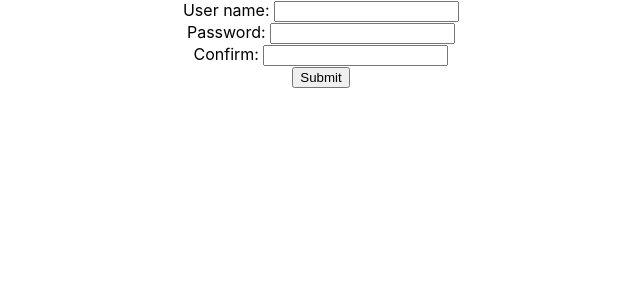
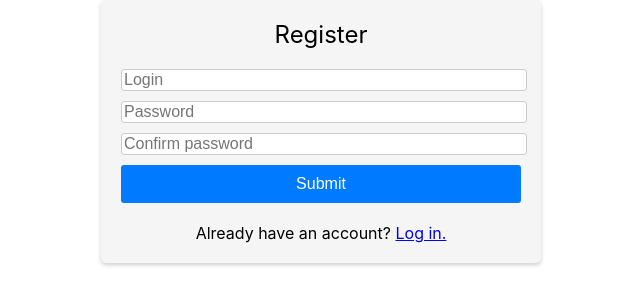
Before and after one commit to BTurkowyd/coding_task_interview, a React (Create React App) app in the folder frontend/: page /register in a window 1280 px wide. Shown: the top 304 px of the page, without its empty margins (319-959 px from the left). Built offline with nearby package versions, Linux system fonts and the light colour scheme.

Commit message:
Login/Register forms formed beautified

```diff
--- a/frontend/src/components/Login/Login.js
+++ b/frontend/src/components/Login/Login.js
@@ -1,7 +1,7 @@
 import React, { useEffect, useState } from "react";
 import { loginUser } from "../../api/api";
 import { useNavigate } from "react-router-dom";
-
+import './style.css'
 
 const Login = () => {
 
@@ -21,7 +21,7 @@ const Login = () => {
             "name": name,
             "password": password
         }
-            loginUser(JSON.stringify(credentials))
+        loginUser(JSON.stringify(credentials))
             .then(response => {
                 localStorage.setItem("name", response.data.name)
                 localStorage.setItem("renting", response.data.renting)
@@ -41,22 +41,21 @@ const Login = () => {
 
     }
 
-    return(
-        <div className="form">
+    return (
+        <div className="login-container">
             <form onSubmit={handleSubmit}>
-                <div>
-                    <label htmlFor="name"> User name: </label>
-                    <input type="text" onChange={(e) => setName(e.target.value)} value={name} name="name" required />
+                <div className="login-heading">
+                    Login
                 </div>
-                <div>
-                    <label htmlFor="password"> Password: </label>
-                    <input type="password" onChange={(e) => setPassword(e.target.value)} value={password} name="password" required />
-                </div>
-                <div>
-                    <input type="submit"/>
+                <div className="login-form">
+                    <input className="login-input" placeholder="Login" type="text" onChange={(e) => setName(e.target.value)} value={name} name="name" required />
+                    <input className="login-input" placeholder="Password" type="password" onChange={(e) => setPassword(e.target.value)} value={password} name="password" required />
+                    <input className="login-button" type="submit" />
                 </div>
             </form>
-            Are you new here? <a href="/register"> Register your account! </a>
+            <div className="login-link">
+                Are you new here? <a href="/register"> Register your account! </a>
+            </div>
         </div>
     )
 }
--- /dev/null
+++ b/frontend/src/components/Login/style.css
@@ -0,0 +1,46 @@
+.login-container {
+    max-width: 400px;
+    margin: 0 auto;
+    padding: 20px;
+    background-color: #f5f5f5;
+    border-radius: 5px;
+    box-shadow: 0 2px 4px rgba(0, 0, 0, 0.2);
+  }
+
+  .login-heading {
+    text-align: center;
+    font-size: 24px;
+    margin-bottom: 20px;
+  }
+
+  .login-form {
+    margin-bottom: 20px;
+  }
+
+  .login-input {
+    width: 100%;
+    /* padding: 10px; */
+    font-size: 16px;
+    border-radius: 3px;
+    border: 1px solid #ccc;
+    margin-bottom: 10px;
+  }
+
+  .login-button {
+    width: 100%;
+    padding: 10px;
+    font-size: 16px;
+    border-radius: 3px;
+    background-color: #007bff;
+    color: #fff;
+    border: none;
+    cursor: pointer;
+  }
+
+  .login-button:hover {
+    background-color: #0056b3;
+  }
+
+  .login-link {
+    text-align: center;
+  }
--- a/frontend/src/components/Register/Register.js
+++ b/frontend/src/components/Register/Register.js
@@ -1,6 +1,8 @@
 import React, { useState, useEffect } from "react";
 import { registerUser } from "../../api/api";
 import { useNavigate } from "react-router-dom";
+import './style.css'
+
 
 const Register = () => {
     const [userName, setUserName] = useState("")
@@ -41,22 +43,19 @@ const Register = () => {
     }
 
     return (
-        <div className="form">
+        <div className="register-container">
             <form onSubmit={handleRegister}>
-            <div>
-                <label htmlFor="name"> User name: </label>
-                <input type="text" onChange={(e) => setUserName(e.target.value)} value={userName} name="name" required />
+                <div className="register-heading">
+                    Register
                 </div>
-            <div>
-                <label htmlFor="password"> Password: </label>
-                <input type="password" onChange={(e) => setPassword(e.target.value)} value={password} name="password" required />
+                <div className="register-form">
+                    <input className="register-input" placeholder="Login" type="text" onChange={(e) => setUserName(e.target.value)} value={userName} name="name" required />
+                    <input className="register-input" placeholder="Password" type="password" onChange={(e) => setPassword(e.target.value)} value={password} name="password" required />
+                    <input className="register-input" placeholder="Confirm password" type="password" onChange={(e) => setConfirmPassword(e.target.value)} value={confirmPassword} name="password" required />
+                    <input className="register-button" type="submit" />
                 </div>
-            <div>
-                <label htmlFor="confirmPassword"> Confirm: </label>
-                <input type="password" onChange={(e) => setConfirmPassword(e.target.value)} value={confirmPassword} name="password" required />
-            </div>
-            <div>
-                <input type="submit"/>
+                <div className="register-link">
+                    Already have an account? <a href="/login"> Log in. </a>
                 </div>
             </form>
         </div>
--- /dev/null
+++ b/frontend/src/components/Register/style.css
@@ -0,0 +1,46 @@
+.register-container {
+    max-width: 400px;
+    margin: 0 auto;
+    padding: 20px;
+    background-color: #f5f5f5;
+    border-radius: 5px;
+    box-shadow: 0 2px 4px rgba(0, 0, 0, 0.2);
+  }
+
+  .register-heading {
+    text-align: center;
+    font-size: 24px;
+    margin-bottom: 20px;
+  }
+
+  .register-form {
+    margin-bottom: 20px;
+  }
+
+  .register-input {
+    width: 100%;
+    /* padding: 10px; */
+    font-size: 16px;
+    border-radius: 3px;
+    border: 1px solid #ccc;
+    margin-bottom: 10px;
+  }
+
+  .register-button {
+    width: 100%;
+    padding: 10px;
+    font-size: 16px;
+    border-radius: 3px;
+    background-color: #007bff;
+    color: #fff;
+    border: none;
+    cursor: pointer;
+  }
+
+  .register-button:hover {
+    background-color: #0056b3;
+  }
+
+  .register-link {
+    text-align: center;
+  }
```
Lines whose indentation alone changed are shown as unchanged.
